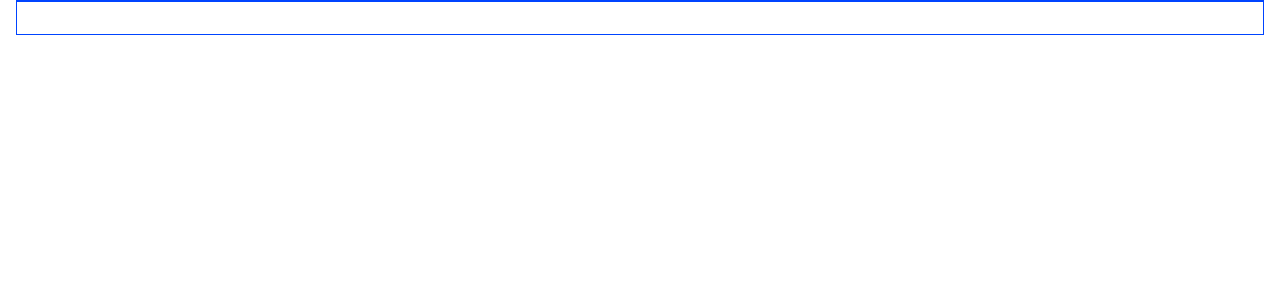
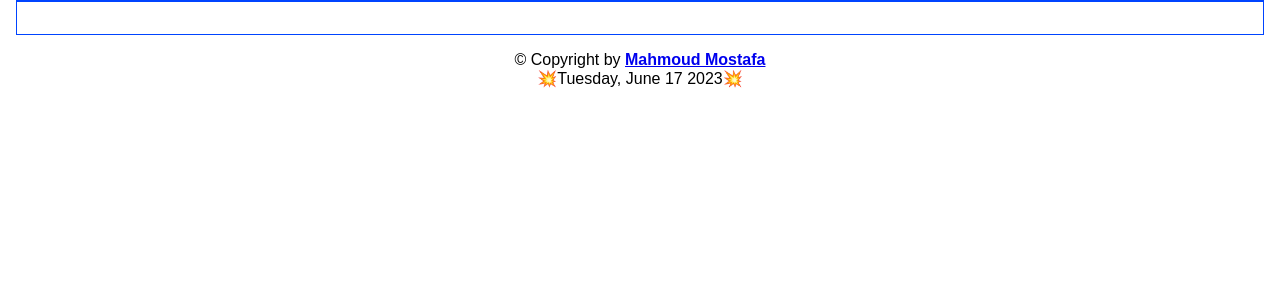
Before and after one commit to Mahmoud-Moustafa93/project-manager, a website built with webpack: page index.html in a window 1280 px wide. Shown: the part 496-800 px from the top of the page. Built offline with Linux system fonts and the light colour scheme.

Commit message:
Final clean up

```diff
--- a/app.css
+++ b/app.css
@@ -126,3 +126,11 @@ button:active {
   border: 1px solid #ff0062;
   background: #f7f7f7;
 }
+
+.copy {
+  text-align: center;
+}
+
+.creator-link {
+  font-weight: bold;
+}
--- a/index.html
+++ b/index.html
@@ -6,7 +6,7 @@
     <meta http-equiv="X-UA-Compatible" content="ie=edge" />
     <title>ProjectManager</title>
     <link rel="stylesheet" href="app.css" />
-    <script type="module" src="dist/bundle.min.js"></script>
+    <script type="module" src="dist/bundle-min.js"></script>
   </head>
   <body>
     <template id="project-input">
@@ -21,7 +21,7 @@
         </div>
         <div class="form-control">
           <label for="people">People</label>
-          <input type="number" id="people" step="1" min="0" max="10" />
+          <input type="number" id="people" step="1" min="1" max="10" />
         </div>
         <button type="submit">ADD PROJECT</button>
       </form>
@@ -42,6 +42,15 @@
       </section>
     </template>
     <div id="app"></div>
-    <p></p>
+    <p class="copy">
+      &copy; Copyright by
+      <a
+        class="creator-link"
+        href="https://pph.me/mahmoudmostafa"
+        target="_blank"
+        >Mahmoud Mostafa</a
+      ><br />
+      💥Tuesday, June 17 2023💥
+    </p>
   </body>
 </html>
--- a/package.json
+++ b/package.json
@@ -7,7 +7,7 @@
     "test": "echo \"Error: no test specified\" && exit 1",
     "start": "webpack serve",
     "build": "webpack --config webpack.config.prod.js",
-    "babel": "babel dist/bundle-beta.js --out-file dist/bundle.js --presets=@babel/preset-env",
+    "babel": "babel dist/bundle-beta-min.js --out-file dist/bundle.js --presets=@babel/preset-env",
     "babel-minify": "minify dist/bundle.js --out-file dist/bundle-min.js --mangle.keepClassName"
   },
   "keywords": [
--- a/src/components/project-input.ts
+++ b/src/components/project-input.ts
@@ -47,7 +47,7 @@ export class ProjectInput extends Component<HTMLDivElement, HTMLFormElement> {
       value: +enteredPeople,
       required: true,
       min: 1,
-      max: 5,
+      max: 10,
     };
 
     if (
```
Also changed, not shown: dist/bundle-min.js (added), dist/bundle.min.js (deleted).
